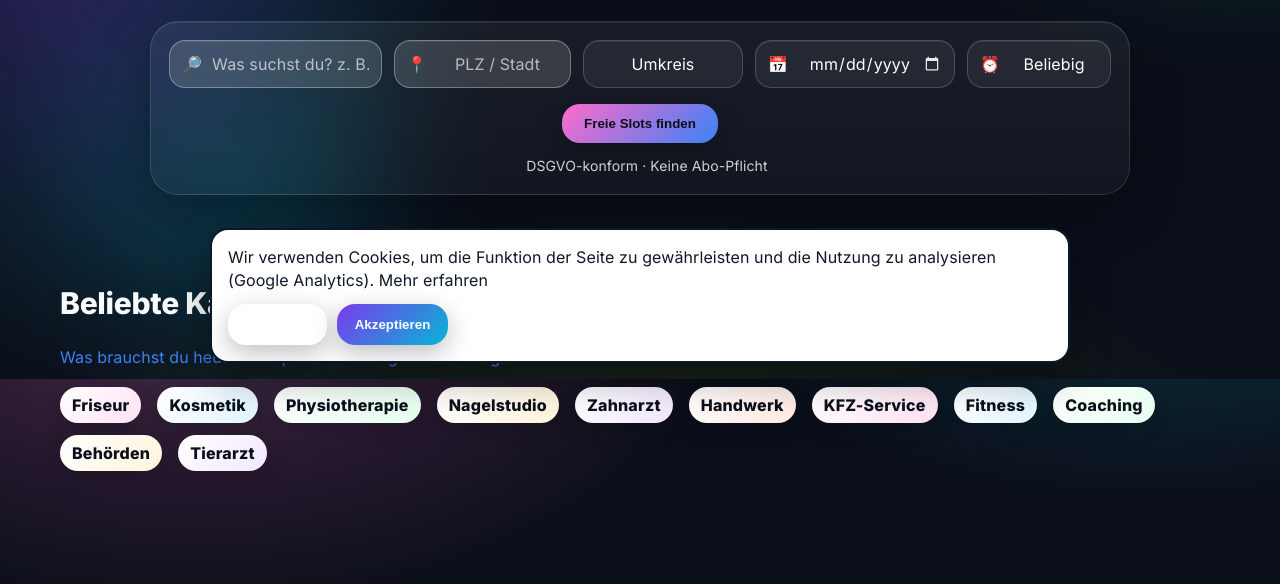
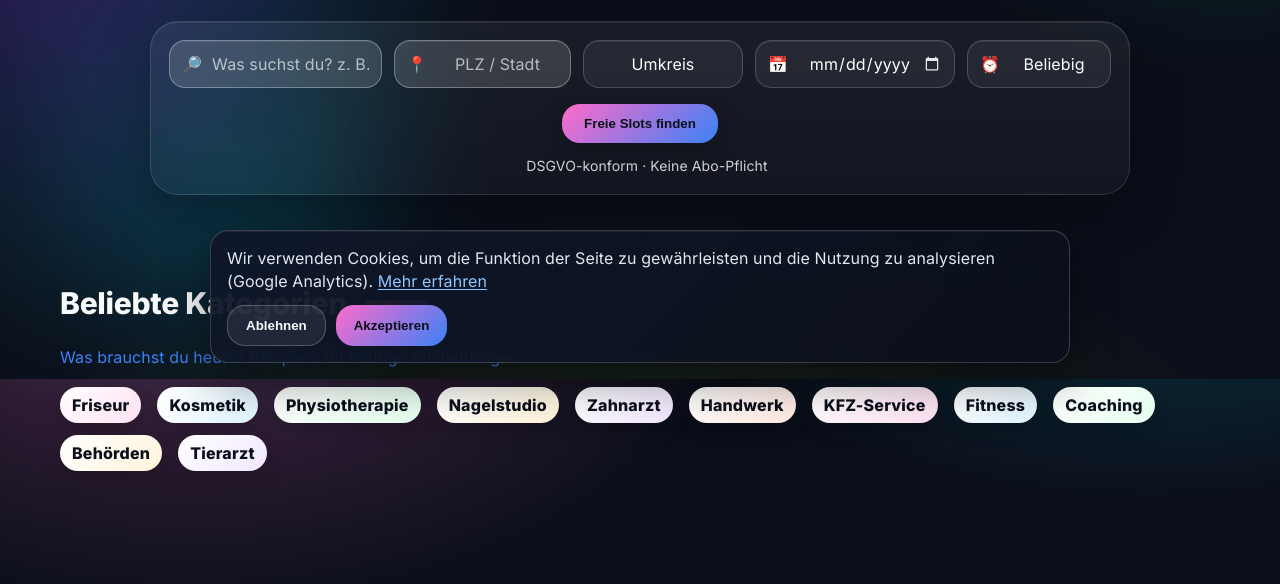
Before and after one commit to AlltagsBuddy/Terminmarktplatz.de, a Flask app: page / in a window 1280 px wide. Shown: the part 421-1005 px from the top of the page. Run offline with Flask 3, Linux system fonts and the light colour scheme; some libraries are stand-ins or nearby versions.

Commit message:
Cookies2

```diff
--- a/static/style.css
+++ b/static/style.css
@@ -656,26 +656,45 @@ footer{
   display:none;
 }
 .cookie .wrap{
-  background:#ffffff;
-  border:2px solid #0f172a;
+  background:linear-gradient(135deg, rgba(15,23,42,.96), rgba(11,15,26,.92));
+  border:1px solid rgba(255,255,255,.18);
   border-radius:18px;
   padding:16px;
-  box-shadow:0 14px 40px rgba(0,0,0,.35);
-  color:#0f172a;
+  box-shadow:0 16px 48px rgba(0,0,0,.45), inset 0 1px 0 rgba(255,255,255,.06);
+  color:#f8fafc;
   max-width:860px;
   margin:0 auto;
 }
 .cookie p{
   margin:0 0 12px;
-  color:#0f172a;
+  color:#e2e8f0;
   font-size:clamp(14px, 1.9vw, 16px);
   line-height:1.45;
 }
+.cookie a{
+  color:#93c5fd;
+  text-decoration:underline;
+  text-underline-offset:2px;
+}
+.cookie a:hover{ color:#bfdbfe; }
 .cookie .btns{
   display:flex;
   gap:10px;
   flex-wrap:wrap;
 }
+.cookie .btn{
+  background:rgba(255,255,255,.08);
+  border:1px solid rgba(255,255,255,.22);
+  color:#f8fafc;
+  box-shadow:none;
+}
+.cookie .btn.primary{
+  background:linear-gradient(135deg, var(--c-pink), var(--c-blue));
+  border:none;
+  color:#0b0f1a;
+  font-weight:900;
+}
+.cookie .btn:hover{ filter:brightness(1.05); }
 @media (max-width:640px){
   .cookie{
     inset:auto 12px 12px 12px;
```
Also changed, not shown: terminmarktplatz.db.
